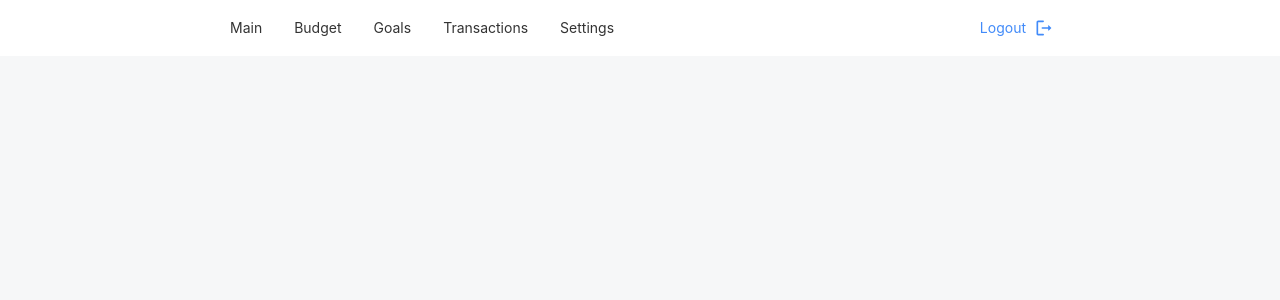
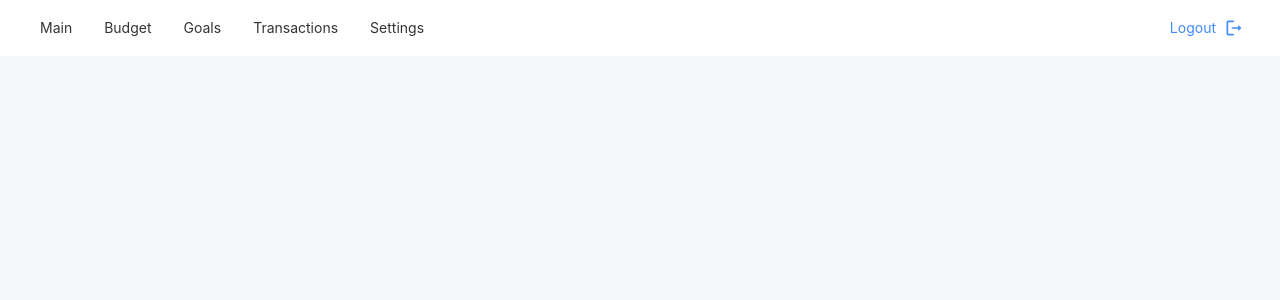
Before and after one commit to Be3yH4uK315/SmartBudget, a React (Vite) app in the folder frontend/: page / in a window 1280 px wide. Shown: the top 300 px of the page. Built offline with nearby package versions, Linux system fonts and the light colour scheme.

Commit message:
ref: resize main container

```diff
--- a/frontend/src/app/RootLayout/Header.tsx
+++ b/frontend/src/app/RootLayout/Header.tsx
@@ -2,9 +2,9 @@ import { useMemo, useState } from 'react'
 import { LogoutRounded } from '@mui/icons-material'
 import { AppBar, Box, Button, Container, IconButton, Tab, Tabs, useMediaQuery } from '@mui/material'
 import { useTranslate } from '@shared/hooks'
+import { useAppDispatch } from '@shared/store'
 import { logoutHelper } from '@shared/utils'
 import { Link as RouterLink, useLocation } from 'react-router'
-import { useAppDispatch } from '@shared/store'
 
 export const Header = () => {
   const { pathname } = useLocation()
@@ -44,7 +44,7 @@ export const Header = () => {
 
   return (
     <AppBar position="static" color="transparent" sx={{ bgcolor: 'surface.light' }}>
-      <Container maxWidth="lg" sx={{ display: 'flex', alignItems: 'center' }}>
+      <Container maxWidth="xl" sx={{ display: 'flex', alignItems: 'center' }}>
         <Tabs
           id="back-to-top-anchor"
           value={value}
```
